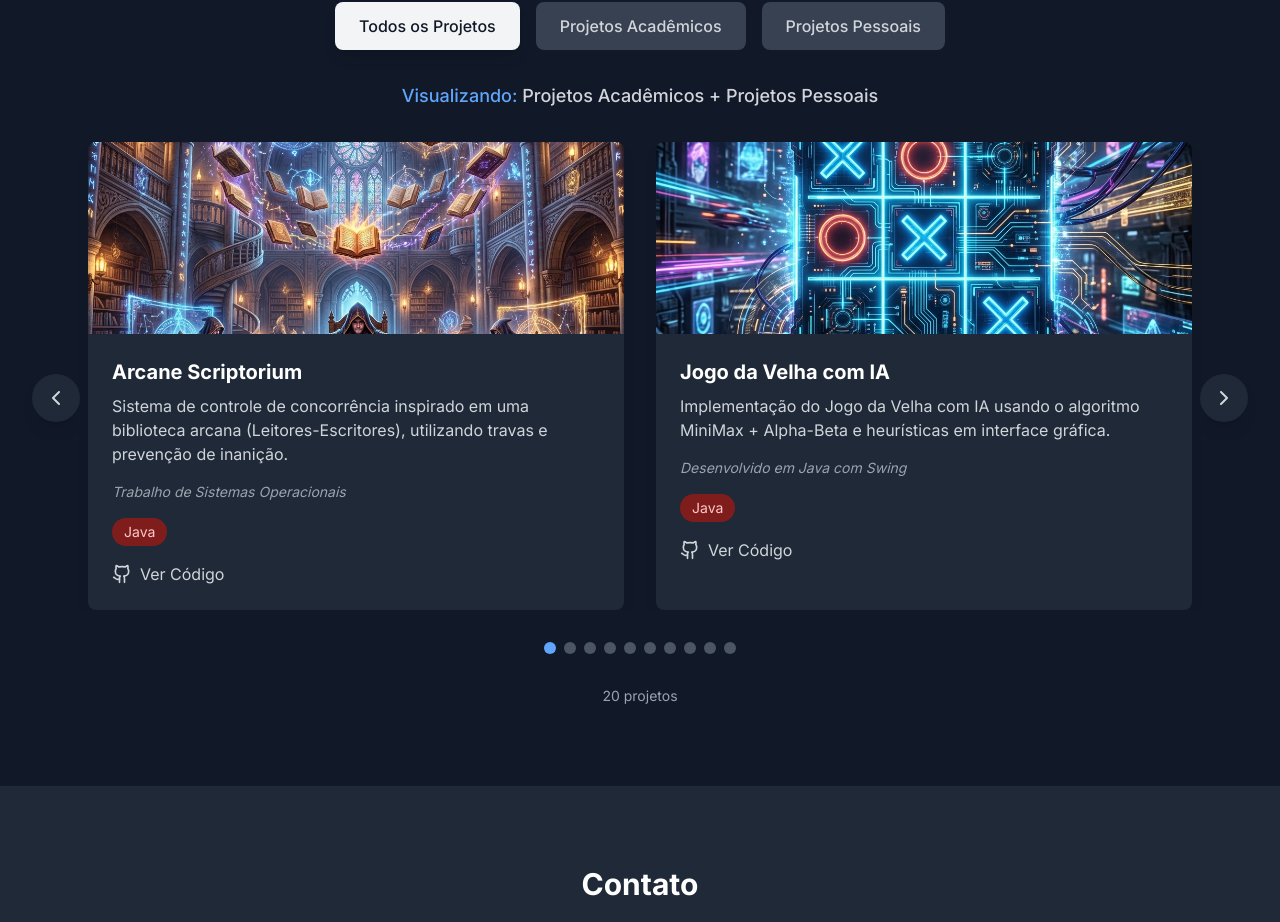
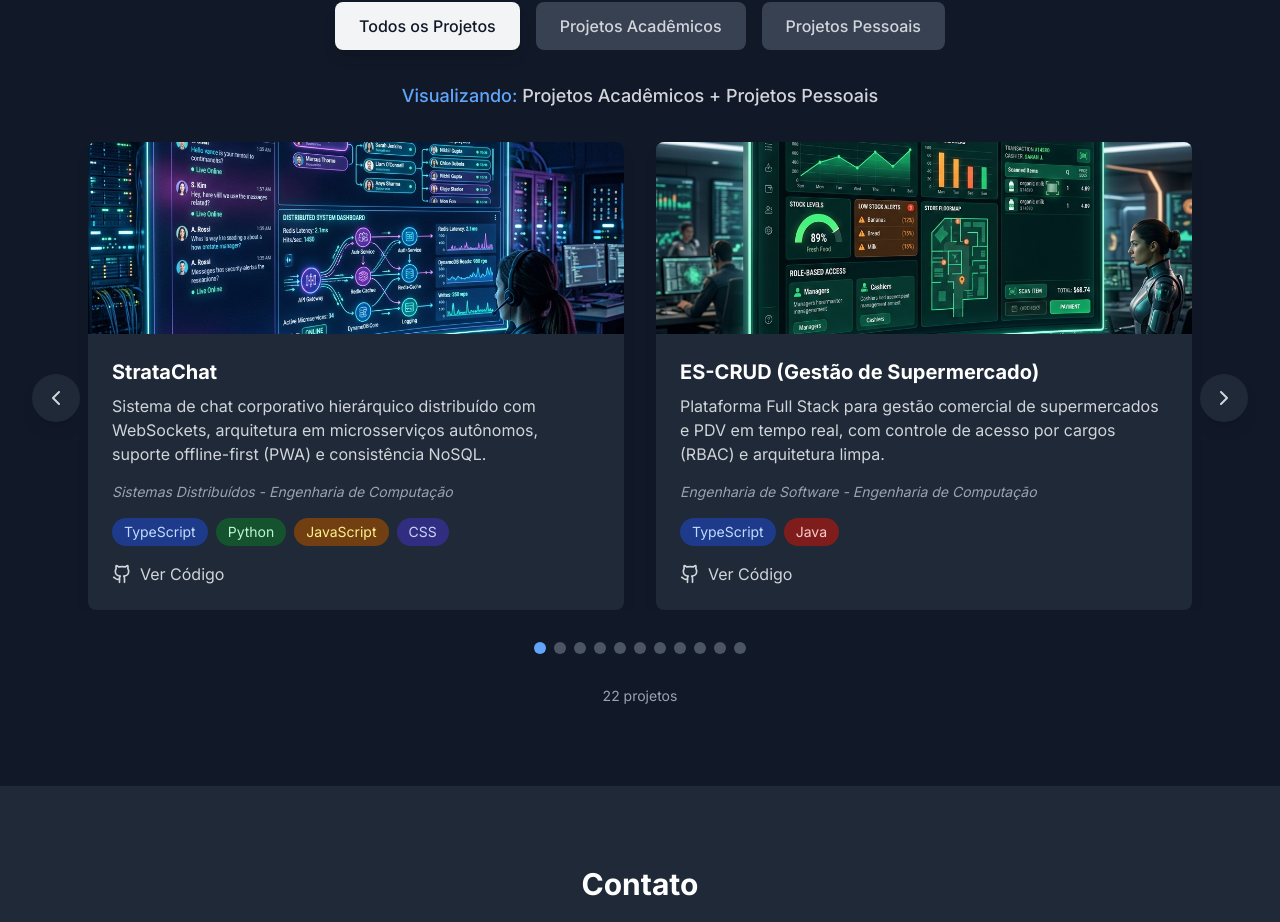
Before and after one commit to alessandro0augusto0/Portfolio, a React (Vite) app: page / in a window 1280 px wide. Shown: the part 3206-4128 px from the top of the page. Built offline with nearby package versions, Linux system fonts and the light colour scheme.

Commit message:
feat: add projects section component with new image assets and language context support

```diff
--- a/src/components/Projects.tsx
+++ b/src/components/Projects.tsx
@@ -40,6 +40,26 @@ const Projects = () => {
   };
 
   const academicProjects = [
+    {
+      title: t('projects.strata_chat.title'),
+      description: t('projects.strata_chat.description'),
+      image: '/projetos/strata_chat.png',
+      tags: ['TypeScript', 'Python', 'JavaScript', 'CSS'],
+      github: 'https://github.com/alessandro0augusto0/strata-distributed-chat',
+      demo: '#',
+      status: 'completed',
+      impact: t('projects.strata_chat.impact'),
+    },
+    {
+      title: t('projects.es_crud.title'),
+      description: t('projects.es_crud.description'),
+      image: '/projetos/es_crud.png',
+      tags: ['TypeScript', 'Java'],
+      github: 'https://github.com/alessandro0augusto0/projeto-engenharia-de-software1',
+      demo: '#',
+      status: 'completed',
+      impact: t('projects.es_crud.impact'),
+    },
     {
       title: t('projects.arcane.title'),
       description: t('projects.arcane.description'),
@@ -464,11 +484,10 @@ const Projects = () => {
             onClick={() => handleCategoryChange('all')}
             whileHover={{ scale: 1.05 }}
             whileTap={{ scale: 0.95 }}
-            className={`px-6 py-3 rounded-lg font-medium transition-all duration-300 ${
-              selectedCategory === 'all'
+            className={`px-6 py-3 rounded-lg font-medium transition-all duration-300 ${selectedCategory === 'all'
                 ? 'bg-gray-900 text-white dark:bg-gray-100 dark:text-gray-900 shadow-lg'
                 : 'bg-white dark:bg-gray-700 text-gray-700 dark:text-gray-300 hover:bg-gray-50 dark:hover:bg-gray-600'
-            }`}
+              }`}
           >
             Todos os Projetos
           </motion.button>
@@ -477,11 +496,10 @@ const Projects = () => {
             onClick={() => handleCategoryChange('academic')}
             whileHover={{ scale: 1.05 }}
             whileTap={{ scale: 0.95 }}
-            className={`px-6 py-3 rounded-lg font-medium transition-all duration-300 ${
-              selectedCategory === 'academic'
+            className={`px-6 py-3 rounded-lg font-medium transition-all duration-300 ${selectedCategory === 'academic'
                 ? 'bg-primary-dark text-white shadow-lg'
                 : 'bg-white dark:bg-gray-700 text-gray-700 dark:text-gray-300 hover:bg-gray-50 dark:hover:bg-gray-600'
-            }`}
+              }`}
           >
             {t('projects.academic')}
           </motion.button>
@@ -490,11 +508,10 @@ const Projects = () => {
             onClick={() => handleCategoryChange('personal')}
             whileHover={{ scale: 1.05 }}
             whileTap={{ scale: 0.95 }}
-            className={`px-6 py-3 rounded-lg font-medium transition-all duration-300 ${
-              selectedCategory === 'personal'
+            className={`px-6 py-3 rounded-lg font-medium transition-all duration-300 ${selectedCategory === 'personal'
                 ? 'bg-secondary-dark dark:bg-secondary-light text-white shadow-lg'
                 : 'bg-white dark:bg-gray-700 text-gray-700 dark:text-gray-300 hover:bg-gray-50 dark:hover:bg-gray-600'
-            }`}
+              }`}
           >
             {t('projects.personal')}
           </motion.button>
@@ -582,11 +599,10 @@ const Projects = () => {
                   onClick={() => setCurrentIndex(index)}
                   whileHover={{ scale: 1.2 }}
                   whileTap={{ scale: 0.8 }}
-                  className={`w-3 h-3 rounded-full transition-colors duration-300 ${
-                    index === currentIndex
+                  className={`w-3 h-3 rounded-full transition-colors duration-300 ${index === currentIndex
                       ? 'bg-primary-dark dark:bg-primary-light'
                       : 'bg-gray-300 dark:bg-gray-600'
-                  }`}
+                    }`}
                 />
               ))}
             </motion.div>
--- a/src/contexts/LanguageContext.tsx
+++ b/src/contexts/LanguageContext.tsx
@@ -124,6 +124,12 @@ const translations = {
     'projects.mario.title': 'Super Mario Runner',
     'projects.mario.description': 'Endless runner inspirado no clássico Super Mario Bros. Possui sistema de colisões, gravidade, vidas e áudio integrados.',
     'projects.mario.impact': 'Lógica de jogos em Vanilla JavaScript',
+    'projects.strata_chat.title': 'StrataChat',
+    'projects.strata_chat.description': 'Sistema de chat corporativo hierárquico distribuído com WebSockets, arquitetura em microsserviços autônomos, suporte offline-first (PWA) e consistência NoSQL.',
+    'projects.strata_chat.impact': 'Sistemas Distribuídos - Engenharia de Computação',
+    'projects.es_crud.title': 'ES-CRUD (Gestão de Supermercado)',
+    'projects.es_crud.description': 'Plataforma Full Stack para gestão comercial de supermercados e PDV em tempo real, com controle de acesso por cargos (RBAC) e arquitetura limpa.',
+    'projects.es_crud.impact': 'Engenharia de Software - Engenharia de Computação',
     'projects.current_category': 'Visualizando:',
     'projects.click_to_filter': 'Clique para filtrar',
 
@@ -256,6 +262,12 @@ const translations = {
     'projects.mario.title': 'Super Mario Runner',
     'projects.mario.description': 'Endless runner inspired by the classic Super Mario Bros. Features collision system, gravity, lives, and integrated audio.',
     'projects.mario.impact': 'Game logic in Vanilla JavaScript',
+    'projects.strata_chat.title': 'StrataChat',
+    'projects.strata_chat.description': 'Real-time distributed hierarchical corporate chat system with WebSockets, autonomous microservices architecture, offline-first support (PWA), and NoSQL consistency.',
+    'projects.strata_chat.impact': 'Distributed Systems - Computer Engineering',
+    'projects.es_crud.title': 'ES-CRUD (Supermarket Management)',
+    'projects.es_crud.description': 'Full Stack platform for supermarket management and real-time POS, implementing role-based access control (RBAC) and clean layered architecture.',
+    'projects.es_crud.impact': 'Software Engineering - Computer Engineering',
     'projects.current_category': 'Viewing:',
     'projects.click_to_filter': 'Click to filter',
 
```
Also changed, not shown: public/projetos/es_crud.png (added), public/projetos/strata_chat.png (added).
